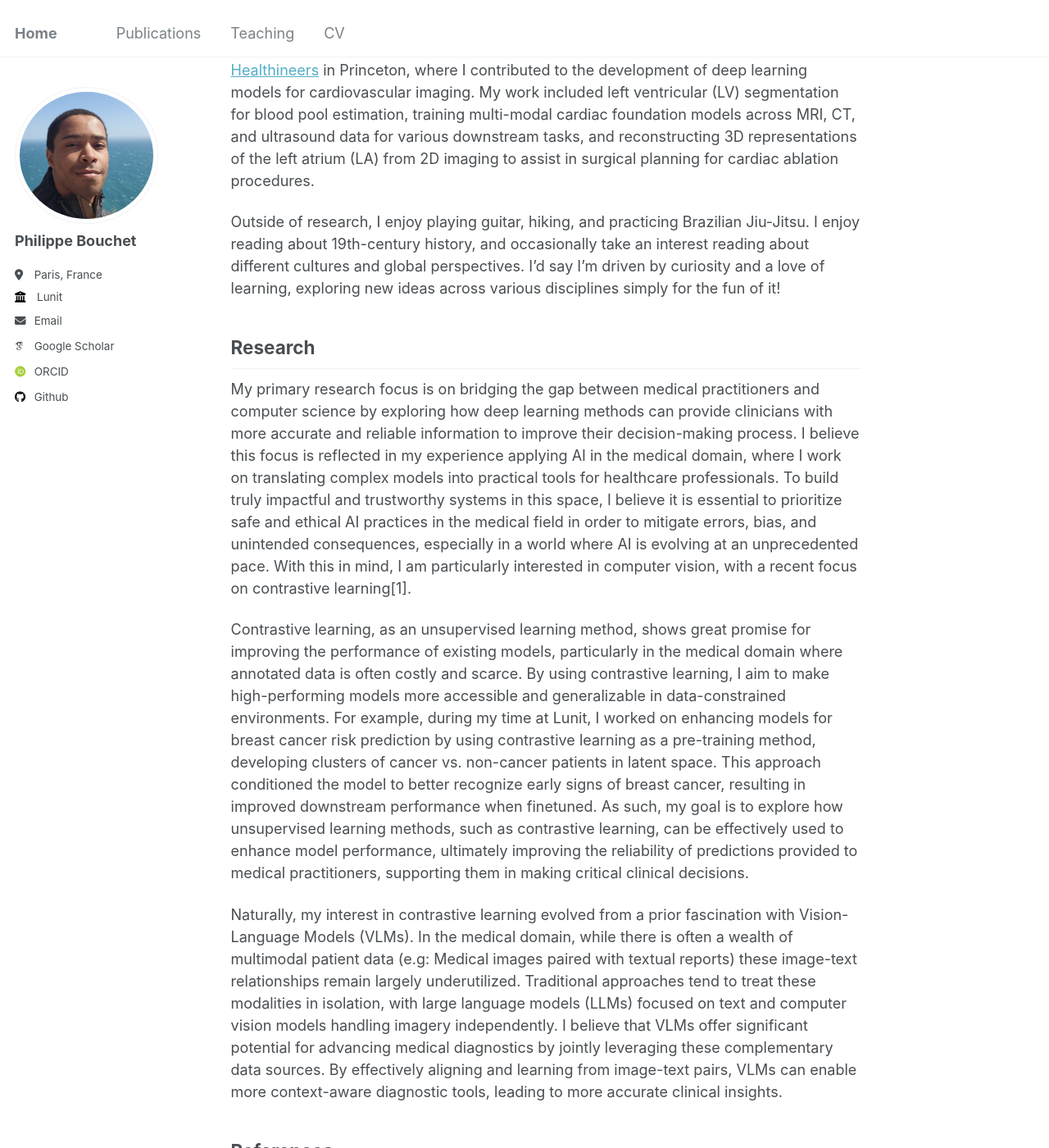
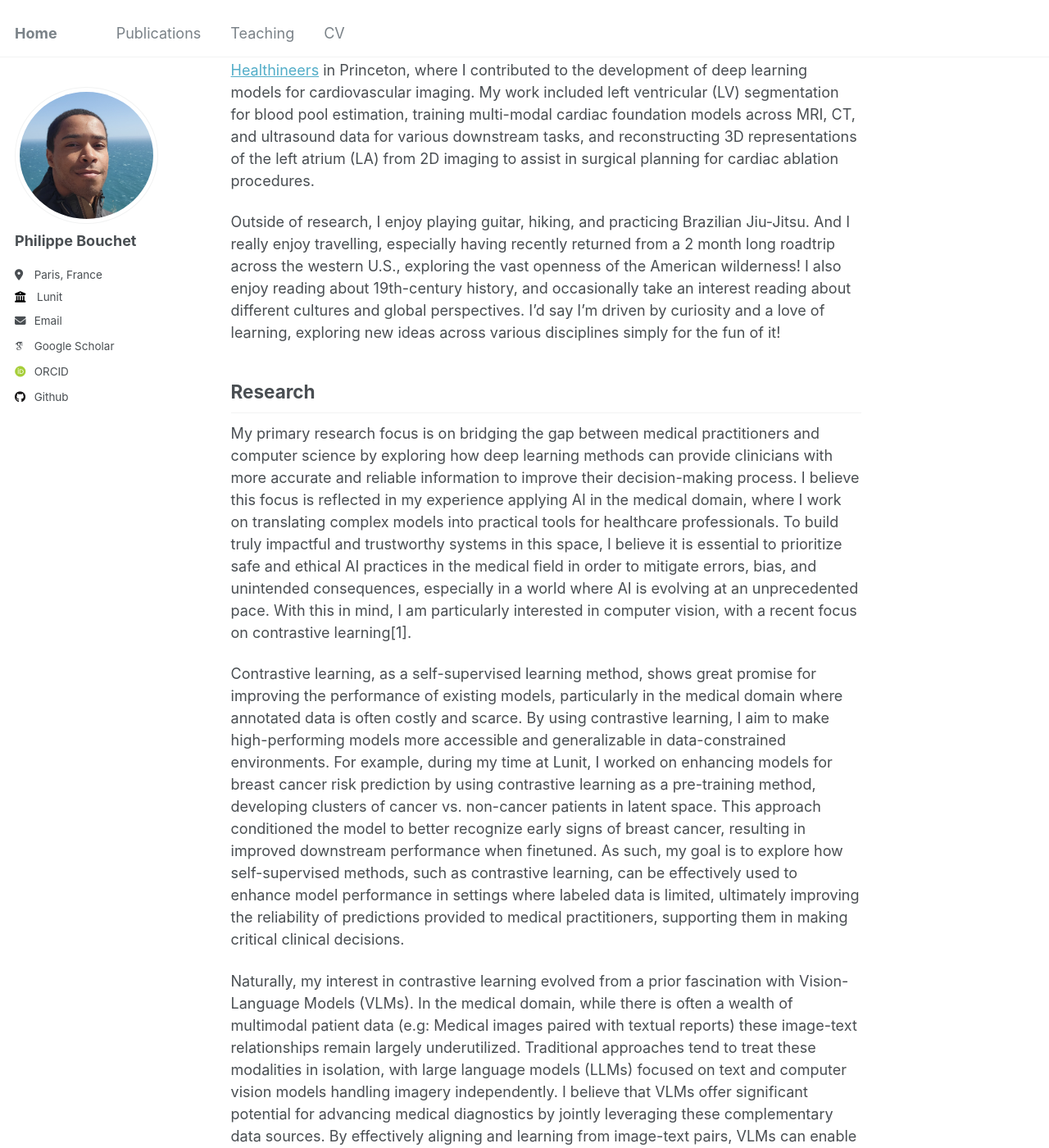
Before and after one commit to phbouchet/phbouchet.github.io, a Jekyll site: the page built from _pages/about.md, in a window 1280 px wide and 1400 px high, scrolled down 582 px. Shown: the whole window at 82% size. Built offline with Jekyll 4.4.1, drawn with Linux system fonts in a browser that asks for light colours; some web fonts are replaced.

Commit message:
Updated about.md

```diff
--- a/_pages/about.md
+++ b/_pages/about.md
@@ -14,13 +14,13 @@ Previously, I was a research intern at [Lunit](https://lunit.io) in the Cancer S
 
 I earned my **diplôme d’ingénieur** (*French diploma, joint B.S. and M.S. degree*) from [EPITA](https://en.wikipedia.org/wiki/%C3%89cole_pour_l%27informatique_et_les_techniques_avanc%C3%A9es) in 2023, specializing in deep learning and computer vision, with a strong focus on medical applications. In 2022, I collaborated with [Dr. Edwin Carlinet](https://scholar.google.com/citations?user=vey3EPkAAAAJ&hl=en) on exploring how morphological methods, such as max-trees, can be utilized for quick and robust medical image annotation. During the same period, I also worked with [Dr. Nicolas Boutry](https://scholar.google.com/citations?user=hU-3BxkAAAAJ&hl=en) on developing a novel method for brain tumor segmentation, by utilizing several models for segmentation, and feeding the output from the previous model into subsequent models to better guide downstream models. In 2023, I completed a research internship at [Siemens Healthineers](https://www.siemens-healthineers.com/en-us) in Princeton, where I contributed to the development of deep learning models for cardiovascular imaging. My work included left ventricular (LV) segmentation for blood pool estimation, training multi-modal cardiac foundation models across MRI, CT, and ultrasound data for various downstream tasks, and reconstructing 3D representations of the left atrium (LA) from 2D imaging to assist in surgical planning for cardiac ablation procedures.
 
-Outside of research, I enjoy playing guitar, hiking, and practicing Brazilian Jiu-Jitsu. I enjoy reading about 19th-century history, and occasionally take an interest reading about different cultures and global perspectives. I'd say I’m driven by curiosity and a love of learning, exploring new ideas across various disciplines simply for the fun of it!
+Outside of research, I enjoy playing guitar, hiking, and practicing Brazilian Jiu-Jitsu. And I really enjoy travelling, especially having recently returned from a 2 month long roadtrip across the western U.S., exploring the vast openness of the American wilderness! I also enjoy reading about 19th-century history, and occasionally take an interest reading about different cultures and global perspectives. I'd say I’m driven by curiosity and a love of learning, exploring new ideas across various disciplines simply for the fun of it!
 
 ## Research
 
 My primary research focus is on bridging the gap between medical practitioners and computer science by exploring how deep learning methods can provide clinicians with more accurate and reliable information to improve their decision-making process. I believe this focus is reflected in my experience applying AI in the medical domain, where I work on translating complex models into practical tools for healthcare professionals. To build truly impactful and trustworthy systems in this space, I believe it is essential to prioritize safe and ethical AI practices in the medical field in order to mitigate errors, bias, and unintended consequences, especially in a world where AI is evolving at an unprecedented pace. With this in mind, I am particularly interested in computer vision, with a recent focus on contrastive learning[1].
 
-Contrastive learning, as an unsupervised learning method, shows great promise for improving the performance of existing models, particularly in the medical domain where annotated data is often costly and scarce. By using contrastive learning, I aim to make high-performing models more accessible and generalizable in data-constrained environments. For example, during my time at Lunit, I worked on enhancing models for breast cancer risk prediction by using contrastive learning as a pre-training method, developing clusters of cancer vs. non-cancer patients in latent space. This approach conditioned the model to better recognize early signs of breast cancer, resulting in improved downstream performance when finetuned. As such, my goal is to explore how unsupervised learning methods, such as contrastive learning, can be effectively used to enhance model performance, ultimately improving the reliability of predictions provided to medical practitioners, supporting them in making critical clinical decisions.
+Contrastive learning, as a self-supervised learning method, shows great promise for improving the performance of existing models, particularly in the medical domain where annotated data is often costly and scarce. By using contrastive learning, I aim to make high-performing models more accessible and generalizable in data-constrained environments. For example, during my time at Lunit, I worked on enhancing models for breast cancer risk prediction by using contrastive learning as a pre-training method, developing clusters of cancer vs. non-cancer patients in latent space. This approach conditioned the model to better recognize early signs of breast cancer, resulting in improved downstream performance when finetuned. As such, my goal is to explore how self-supervised methods, such as contrastive learning, can be effectively used to enhance model performance in settings where labeled data is limited, ultimately improving the reliability of predictions provided to medical practitioners, supporting them in making critical clinical decisions.
 
 Naturally, my interest in contrastive learning evolved from a prior fascination with Vision-Language Models (VLMs). In the medical domain, while there is often a wealth of multimodal patient data (e.g: Medical images paired with textual reports) these image-text relationships remain largely underutilized. Traditional approaches tend to treat these modalities in isolation, with large language models (LLMs) focused on text and computer vision models handling imagery independently. I believe that VLMs offer significant potential for advancing medical diagnostics by jointly leveraging these complementary data sources. By effectively aligning and learning from image-text pairs, VLMs can enable more context-aware diagnostic tools, leading to more accurate clinical insights.
 
```
